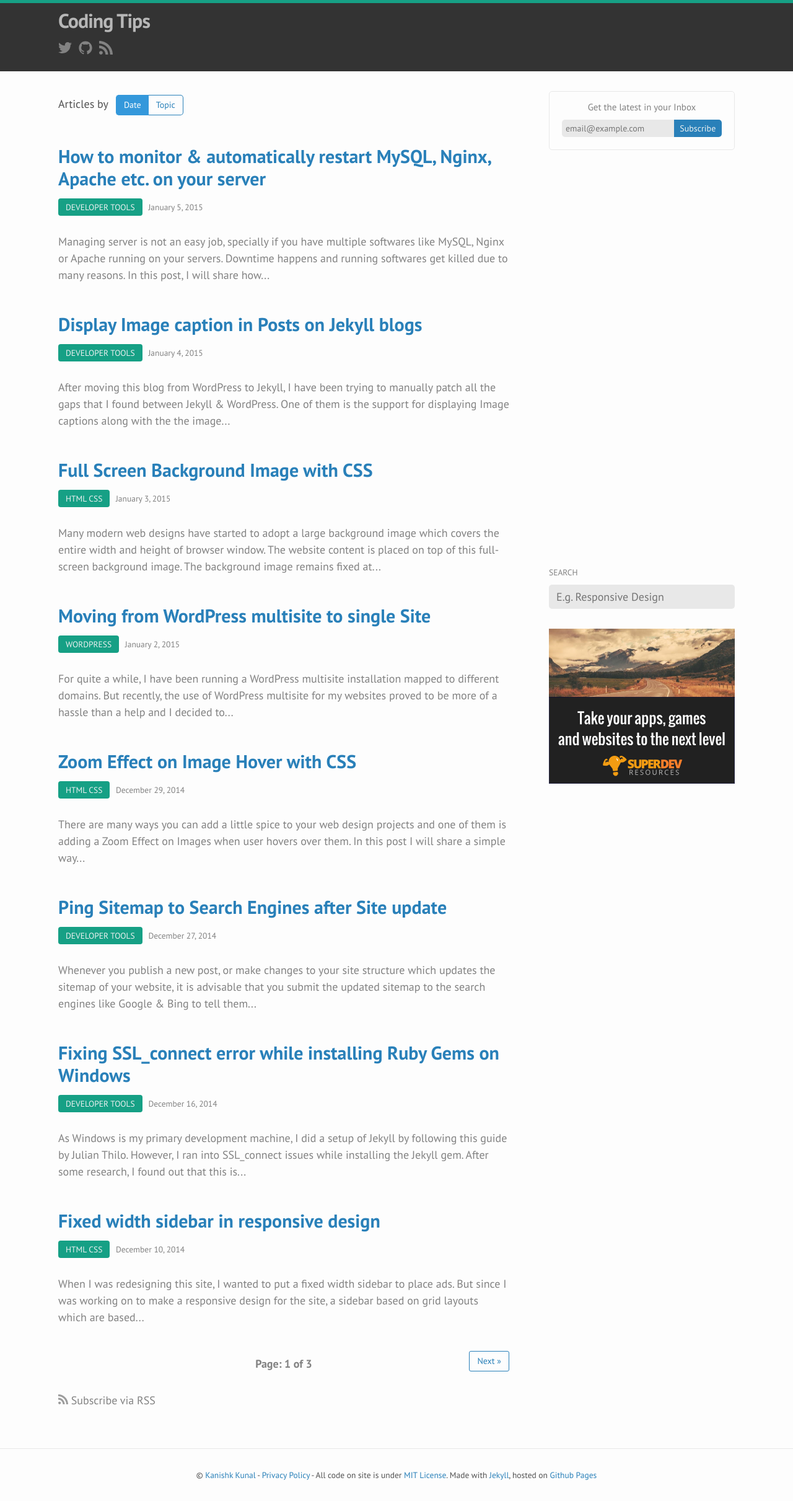
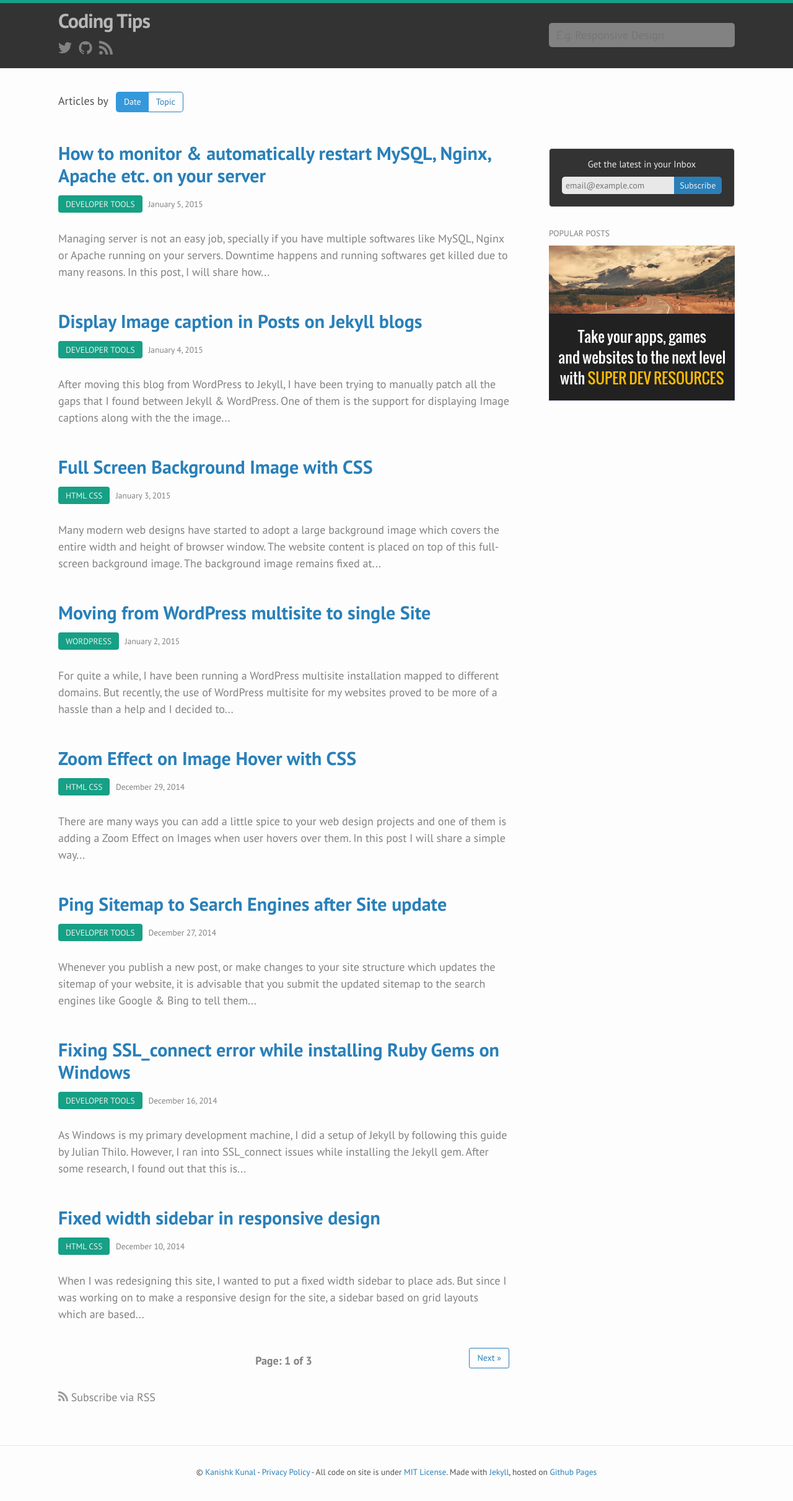
Before and after one commit to jastew/codingtips.kanishkkunal.in, a Jekyll site: the page built from index.html, in a window 1280 px wide. Shown: the whole page at 62% size. Built offline with Jekyll 4.4.1, drawn with Linux system fonts in a browser that asks for light colours; the list of posts is cut into pages by our own code.

Commit message:
Making some layout changes

```diff
--- a/_includes/header.html
+++ b/_includes/header.html
@@ -4,15 +4,14 @@
     <div id="header-brand">
         <a class="site-title" href="{{ site.baseurl }}/">{{ site.title }}</a>
 
+        <form role="search" method="get" class="searchform" action="/search/">
+            <input type="text" name="s" placeholder="E.g. Responsive Design">
+        </form>
+
         <div class="social-icons">
             {% include social-links.html %}
         </div>
     </div>
-
-    <div id="header-ad">
-        {% include header-ad.html %}
-    </div>
-
   </div>
 
 </header>
--- a/_includes/header-ad.html
+++ b/_includes/sidebar-ad-top.html
@@ -15,5 +15,7 @@
     </script>
 </div>
 {% else %}
-<img src="http://placehold.it/728x90/">
+<div class="embed">
+<img src="http://placehold.it/300x250/">
+</div>
 {% endif %}
--- a/_includes/sidebar.html
+++ b/_includes/sidebar.html
@@ -1,14 +1,15 @@
+{% include sidebar-ad-top.html %}
+
 {% include subscription-form.html %}
 
-{% include sidebar-ad.html %}
+{% include sponsers.html %}
 
-<div class="sidebar-title">Search</div>
-<form role="search" method="get" class="searchform" action="/search/">
-    <input type="text" name="s" placeholder="E.g. Responsive Design">
-</form>
+<div class="sidebar-title">Popular Posts</div>
 
-<div class="textwidget">
+<div class="embed">
     <a href="http://superdevresources.com" target="_blank" title="Take your apps, games and websites to the next level">
         <img src="/images/super-dev-resources-320.png" alt="Super Dev Resources">
     </a>
 </div>
+
+{% include sidebar-ad.html %}
--- a/_sass/_layout.scss
+++ b/_sass/_layout.scss
@@ -2,9 +2,9 @@
  * Site header
  */
 .site-header {
-    background-color: #333333;
+    background-color: $nav-color;
     border-top: 5px solid $secondary-color;
-    min-height: 115px;
+    min-height: 110px;
 
     .wrapper {
         position: relative;
@@ -42,32 +42,6 @@
     @include media-query($on-palm) {
         text-align: center;
         margin: 0 auto;
-    }
-}
-
-#header-ad {
-    position: absolute;
-    height: 90px;
-    width: 728px;
-    top: 10px;
-    right: $spacing-unit;
-
-    @include media-query($on-laptop) {
-        height: 60px;
-        width: 468px;
-        top: 25px;
-        right: $spacing-unit / 2;
-    }
-
-    @include media-query($on-palm) {
-        height: 50px;
-        max-width: 100%;
-        position: relative;
-        display: block;
-        top: 0;
-        right: 0;
-        margin: $spacing-unit / 2 auto;
-        text-align: center;
     }
 }
 
@@ -243,13 +217,14 @@
 
 .searchform {
     display: block;
-    width: 100%;
-    margin-bottom: $spacing-unit;
+    width: 300px;
+    float: right;
+    margin-top: $spacing-unit;
 
     input {
         padding:6px 12px;
         border: none;
-        background-color: $grey-color-light;
+        background-color: $grey-color;
         border-radius: 5px;
         width: 100%;
     }
@@ -328,6 +303,7 @@
 /* Subscribe box */
 #subscribe-box {
     border:1px solid $grey-color-light;
+    background: $nav-color;
     padding: 20px;
     padding-top: 14px;
     text-align: center;
@@ -335,7 +311,7 @@
     font-size: 15px;
 
     p {
-        color: $grey-color;
+        color: $grey-color-light;
         margin-bottom: 8px;
     }
 
--- a/css/main.scss
+++ b/css/main.scss
@@ -18,6 +18,8 @@
 $background-color: #fdfdfd;
 $brand-color:      #2980b9;
 $brand-color-soft: #3498db;
+
+$nav-color: #333333;
 
 $secondary-color:   #16a085;
 $secondary-color-soft:  #1abc9c;
```
Also changed, not shown: _includes/sponsers.html (added), images/super-dev-resources-320.png.
